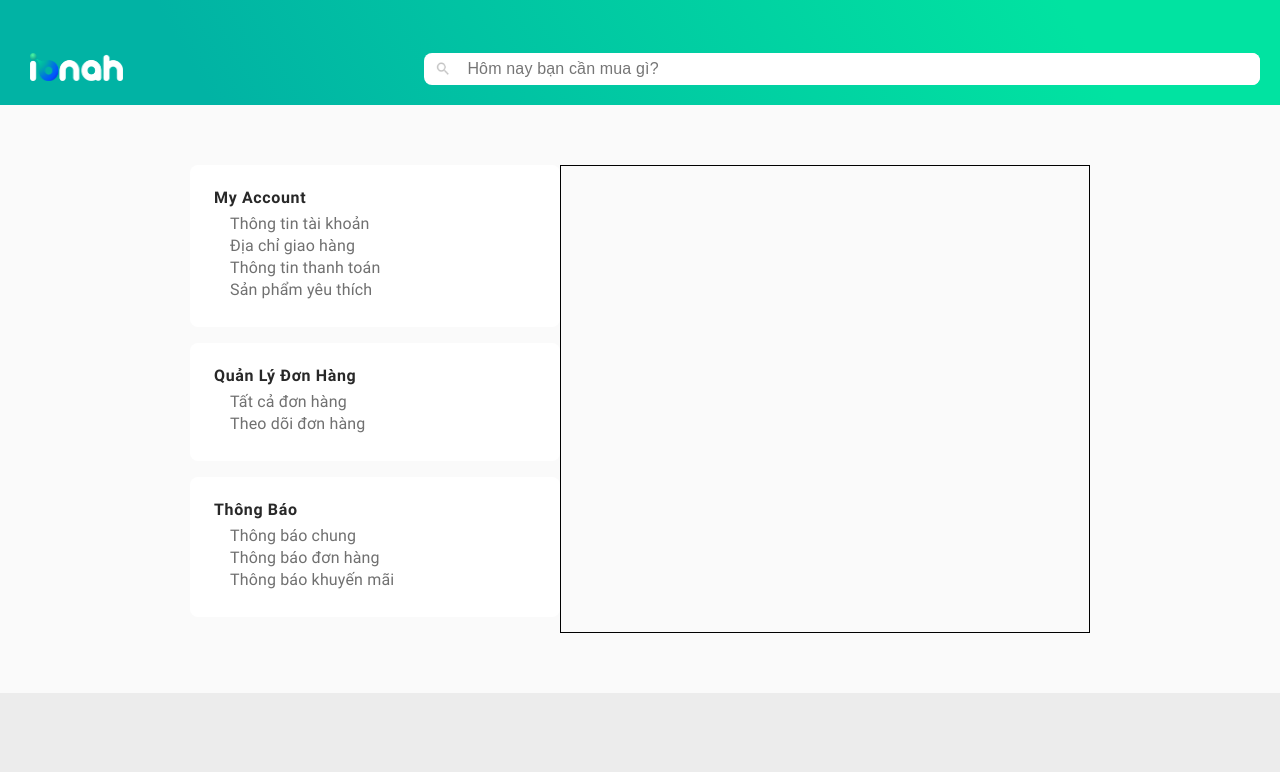
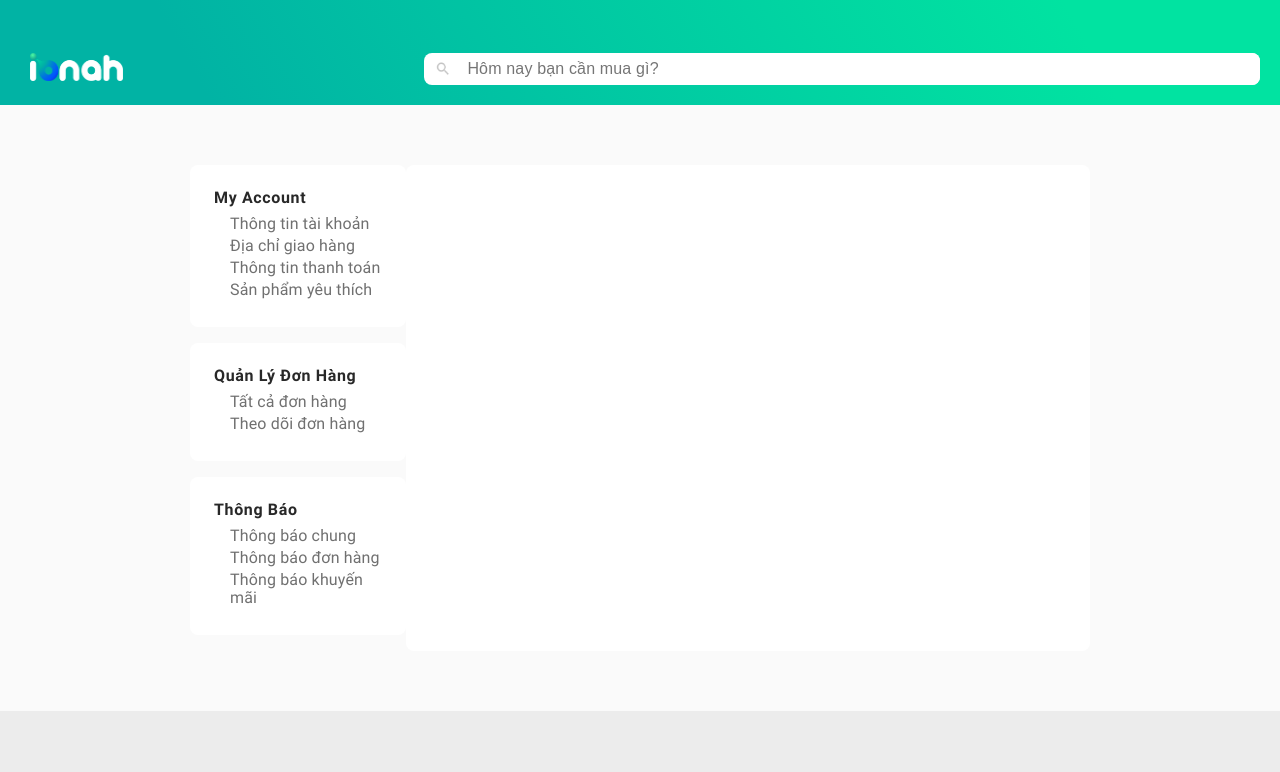
Before and after one commit to TrinhVanHiep/iONAH, a React (Create React App) app: page /account in a window 1280 px wide. Shown: the top 772 px of the page. Built offline with nearby package versions, Linux system fonts and the light colour scheme.

Commit message:
fix submenu

```diff
--- a/src/Page/Account/Account.js
+++ b/src/Page/Account/Account.js
@@ -3,15 +3,16 @@ import "./Account.scss"
 import Layout from '../../component/Layout';
 import LayoutAccountMenu from '../../component/LayoutAccountMenu/LayoutAccountMenu';
 import { menuList } from "./helper"
-import { Navigate, Route, Routes } from 'react-router-dom';
+import { Route, Routes } from 'react-router-dom';
 
 function Account() {
+  const currentPath = window.location.pathname
   return (
     <Layout>
       <div className="account">
         <div className="account-menu">
           {menuList.map((item) => (
-            <LayoutAccountMenu item={item} />
+            <LayoutAccountMenu item={item} currentPath={currentPath} />
           ))}
         </div>
         <div className="account-content">
--- a/src/Page/Account/Account.scss
+++ b/src/Page/Account/Account.scss
@@ -7,14 +7,15 @@
   justify-content: space-between;
 
   .account-menu {
-    max-width: 370px;
-    width: 100%;
+    width: 24.026%;
+    height: auto;
   }
 
   .account-content {
-    border: 1px solid;
     max-width: 1150px;
-    width: 100%;
+    width: 76%;
+    height: auto;
+    background: #FFFFFF;
+    border-radius: 8px;
   }
-
 }
--- a/src/Page/Account/helper.js
+++ b/src/Page/Account/helper.js
@@ -44,13 +44,13 @@ export const menuList = [
     url:"order-manage",
     listSubItem: [
       {
-        id: 1,
+        id: 5,
         name: "Tất cả đơn hàng",
         url: "all-order",
         component: <AllOrder />
       },
       {
-        id: 2,
+        id: 6,
         name: "Theo dõi đơn hàng",
         url: "order-tracking",
         component: <OrderTracking />
@@ -62,19 +62,19 @@ export const menuList = [
     url:"notification",
     listSubItem: [
       {
-        id: 1,
+        id: 7,
         name: "Thông báo chung",
         url: "general",
         component: <GeneralNotification />
       },
       {
-        id: 2,
+        id: 8,
         name: "Thông báo đơn hàng",
         url: "order",
         component: <OrderNotification />
       },
       {
-        id: 3,
+        id: 9,
         name: "Thông báo khuyến mãi",
         url: "sales",
         component: <SalesNotification />
--- a/src/component/LayoutAccountMenu/LayoutAccountMenu.js
+++ b/src/component/LayoutAccountMenu/LayoutAccountMenu.js
@@ -1,14 +1,15 @@
-import React, { useState } from 'react'
+import React, { useEffect, useState } from 'react'
 import { NavLink } from 'react-router-dom'
 import "./LayoutAccountMenu.scss"
 
-function LayoutAccountMenu({ item }) {
-
+function LayoutAccountMenu({ item, currentPath }) {
   const [activeLink, setActiveLink] = useState("")
 
-  const handleGetActiveLink = (link) => {
-
-  }
+  useEffect(() => {
+    if(currentPath) {
+      setActiveLink(currentPath)
+    }
+  }, [currentPath])
 
   return (
     <ul className="layout-account-menu">
@@ -17,10 +18,11 @@ function LayoutAccountMenu({ item }) {
         <ul className="sub-menu">
 
           {item?.listSubItem && item?.listSubItem?.map((subMenu) => (
-            <li className="sub-menu__item">
+            <li className={`sub-menu__item ${activeLink === subMenu.url ? "active" : ""} `}>
               <NavLink
                 to={`/account/${item.url}/${subMenu.url}`}
-                key={item.name}>
+                key={subMenu.name}
+                >
                 {subMenu.name}
               </NavLink>
             </li>
--- a/src/component/LayoutAccountMenu/LayoutAccountMenu.scss
+++ b/src/component/LayoutAccountMenu/LayoutAccountMenu.scss
@@ -5,10 +5,10 @@
   align-items: flex-start;
   padding: 24px;
   gap: 8px;
-  width: 370px;
   background: #FFFFFF;
   border-radius: 8px;
   margin-bottom: 16px;
+  width: 100%;
 
   .menu-items {
 
```
